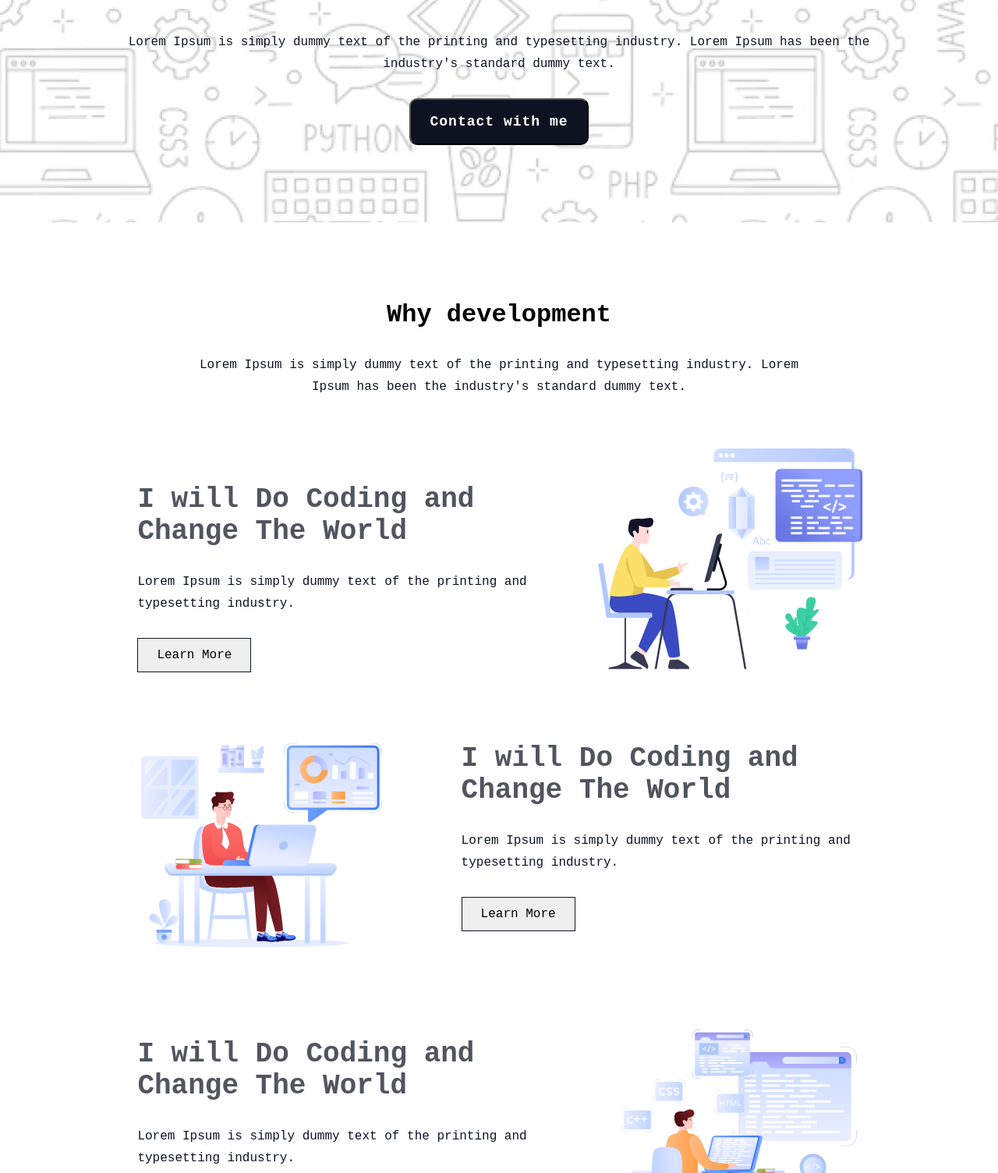
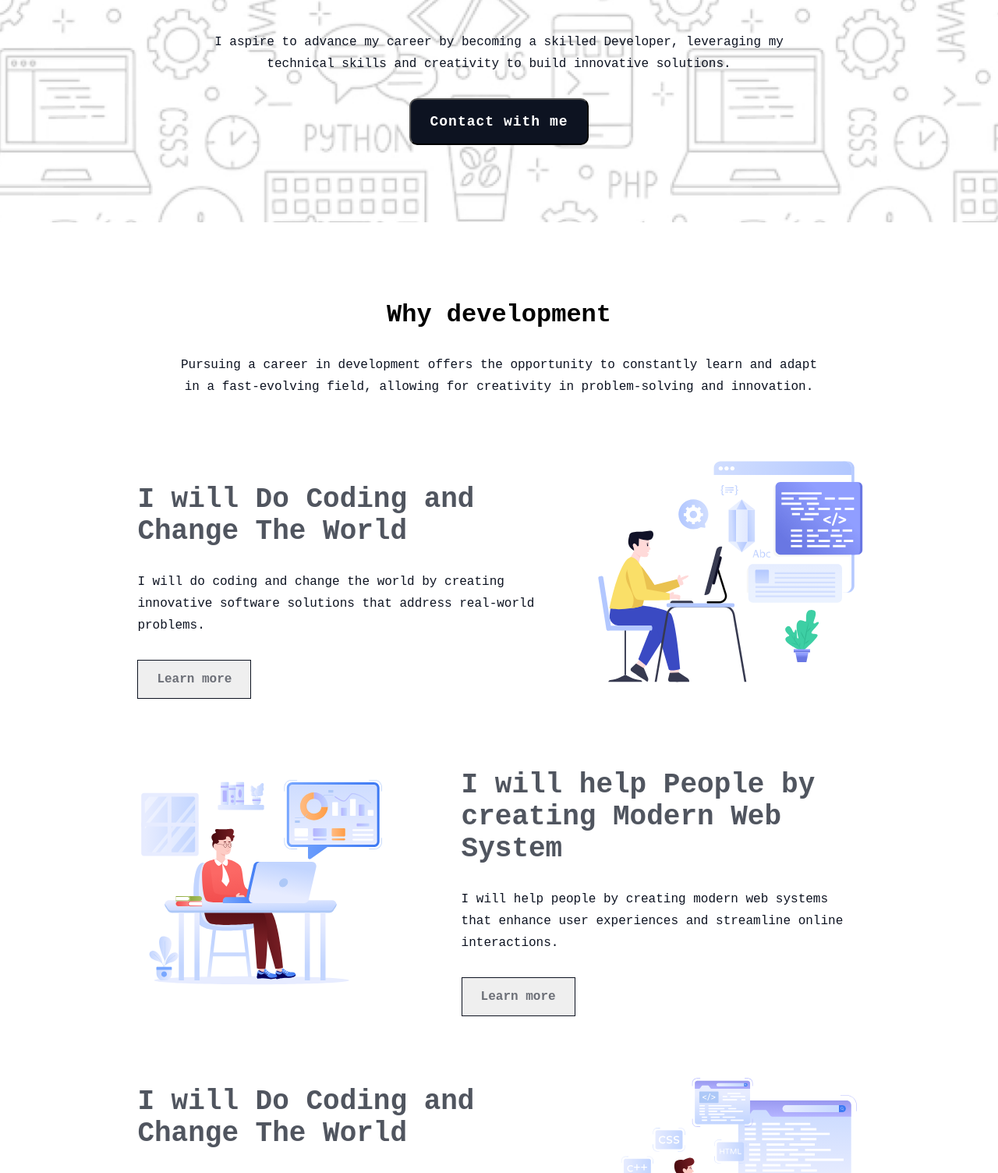
Before and after one commit to emadulislam04/assignment01, a plain HTML site: page index.html in a window 1280 px wide. Shown: the part 616-2120 px from the top of the page at 78% size. Drawn offline with Linux system fonts and the light colour scheme; files whose address does not match are found by name; a web font is replaced by a local one.

Commit message:
Added final code

```diff
--- a/assets/css/style.css
+++ b/assets/css/style.css
@@ -39,6 +39,7 @@ p{
 a{
     text-decoration: underline;
     color: var(--primary-color);
+    font-weight: 600;
 }
 .w-100{
     width: 100%;
@@ -89,7 +90,7 @@ header{
     align-items: center;
     justify-content: space-between;
 }
-header > button{
+header  button{
     background-color: transparent;
     padding: 12px 24px;
     border: 2px solid #0D1321;
@@ -109,7 +110,8 @@ header > button{
     min-height: 100vh;
 }
 .hero p{
-    margin: 30px 0px;
+    margin: 30px auto;
+    width: 80%;
 }
 
 
@@ -135,10 +137,11 @@ header > button{
 }
 .developmentContent button{
     border: 1px solid #0D1321;
-    font-weight: 400;
+    font-weight: 600;
     font-size: 16px;
     font-family: var(--primary-font-family);
-    padding: 12px 24px;
+    padding: 15px 24px;
+    color: #0d132194;
 }
 
 
@@ -160,13 +163,13 @@ iframe{
 
 /* atrget */
 .html{
-    background-color: #ff4c1e33;
+    background-color: #ff4c1e2e;
 }
 .css{
-    background-color: #004ce845;
+    background-color: #004ce82b;
 }
 .js{
-    background-color: #ffdf004f;
+    background-color: #ffdf003d;
 }
 .targetRow{
     justify-content: space-evenly;
@@ -179,8 +182,8 @@ iframe{
 /* next target */
 .nextTargetItem {
     border: 2px solid #0d13211c;
-    margin: 60px 0px;
-    padding: 40px;
+    margin: 45px 0px;
+    padding: 35px;
     border-radius: 30px;
 }
 .nextTargetItem img{
--- a/index.html
+++ b/index.html
@@ -9,7 +9,9 @@
 <body class="primary-font ">
     <header class="d-flex container">
         <h2>Emadul.Islam</h2>
-        <button class="primary-font">Download resume</button>
+       <a href="#" target="_blank">
+         <button class="primary-font">Download resume</button>
+       </a>
 
     </header>
     <main>
@@ -18,7 +20,7 @@
             <div class="content container text-center">
                 <img src="./assets/images/hero-img.png" alt="">
                 <h1>"In the near future, I hope to become a Developer."</h1>
-                <p>Lorem Ipsum is simply dummy text of the printing and typesetting industry. Lorem Ipsum has been the industry's standard dummy text.</p>
+                <p>I aspire to advance my career by becoming a skilled Developer, leveraging my technical skills and creativity to build innovative solutions.</p>
                     <button class="primary-btn primary-font">
                         Contact with me
                     </button>
@@ -31,31 +33,40 @@
             <div class="whyDevelopment sectionSpace justify-center">
                 <div class="sectionHeader text-center container">
                     <h3>Why development</h3>
-                    <p>Lorem Ipsum is simply dummy text of the printing and typesetting industry. Lorem Ipsum has been the industry's standard dummy text.</p>
+                    <p>Pursuing a career in development offers the opportunity to constantly learn and adapt in a fast-evolving field, allowing for creativity in problem-solving and innovation. </p>
                 </div>
                 <div class="d-flex developmentBox">
 
                     <div class="developmentContent">
                         <h2>I will Do Coding and Change The World</h2>
-                        <p>Lorem Ipsum is simply dummy text of the printing and typesetting industry.</p>
-                        <button>Learn More</button>
+                        <p>I will do coding and change the world by creating innovative software solutions that address real-world problems.</p>
+                        <a href="#" target="_blank">
+                            <button>Learn more</button>
+                          </a>
+
                     </div>
                     <img src="./assets//images/whyDevelop_1.svg" alt="">
                 </div>
                 <div class="d-flex developmentBox">
                     <img src="./assets//images/whyDevelop_2.svg" alt="">
                     <div class="developmentContent">
-                        <h2>I will Do Coding and Change The World</h2>
-                        <p>Lorem Ipsum is simply dummy text of the printing and typesetting industry.</p>
-                        <button>Learn More</button>
+                        <h2>I will help People by creating Modern Web System</h2>
+                        <p>I will help people by creating modern web systems that enhance user experiences and streamline online interactions.</p>
+                        <a href="#" target="_blank">
+                            <button>Learn more</button>
+                          </a>
+
                     </div>
                 </div>
                 <div class="d-flex developmentBox">
 
                     <div class="developmentContent">
                         <h2>I will Do Coding and Change The World</h2>
-                        <p>Lorem Ipsum is simply dummy text of the printing and typesetting industry.</p>
-                        <button>Learn More</button>
+                        <p>I will do coding and change the world by creating innovative software solutions that address real-world problems.</p>
+                        <a href="#" target="_blank">
+                            <button>Learn more</button>
+                          </a>
+
                     </div>
                     <img src="./assets//images/whyDevelop_3.svg" alt="">
                 </div>
@@ -67,7 +78,7 @@
           <section class="container">
             <div class="sectionHeader text-center container">
                 <h3>My Inspiration</h3>
-                <p>Lorem Ipsum is simply dummy text of the printing and typesetting industry. Lorem Ipsum has been the industry's standard dummy text.</p>
+                <p>My inspiration stems from the desire to leverage technology to solve problems and improve lives. </p>
             </div>
             <div class="videoBox">
                 <iframe width="100%" height="100%" src="https://www.youtube.com/embed/DGHn2uOAVCE?si=YlGAub3MLUHCK7ml" title="YouTube video player" frameborder="0" allow="accelerometer; autoplay; clipboard-write; encrypted-media; gyroscope; picture-in-picture; web-share" referrerpolicy="strict-origin-when-cross-origin" allowfullscreen></iframe>
@@ -78,29 +89,28 @@
            <section class="container">
             <div class="sectionHeader text-center container">
                 <h3>My Current Target</h3>
-                <p>Lorem Ipsum is simply dummy text of the printing and typesetting industry. Lorem Ipsum has been the industry's standard dummy text.</p>
+                <p>My current target is to master HTML, CSS, and JavaScript, as these fundamental technologies are essential for creating dynamic and responsive web applications. </p>
             </div>
             <div class="targetRow d-flex">
                 <div class="html">
                     <img src="./assets//images/html.svg" alt="">
                     <h2>Html</h2>
-                    <p>Lorem Ipsum is simply dummy text of the printing.</p>
-                    <p></p>
-                    <a href="#">Learn more</a>
+                    <p>HTML (HyperText Markup Language) is the standard markup language used to create and structure content on the web.</p>
+                    <a href="#" target="_blank">Learn more</a>
                 </div>
                 <div class="css">
                     <img src="./assets//images/css.svg" alt="">
                     <h2>CSS</h2>
-                    <p>Lorem Ipsum is simply dummy text of the printing.</p>
+                    <p>CSS (Cascading Style Sheets) is a style sheet language used for describing the presentation of a document written in HTML or XML.</p>
                     <p></p>
-                    <a href="#">Learn more</a>
+                    <a href="#" target="_blank">Learn more</a>
                 </div>
                 <div class="js">
                     <img src="./assets//images/js.svg" alt="">
                     <h2>Javascript</h2>
-                    <p>Lorem Ipsum is simply dummy text of the printing.</p>
+                    <p>JavaScript (JS) is a versatile and powerful programming language commonly used to create interactive and dynamic content on websites.</p>
                     <p></p>
-                    <a href="#">Learn more</a>
+                    <a href="#" target="_blank">Learn more</a>
                 </div>
             </div>
            </section>
@@ -109,16 +119,16 @@
           <!-- my next target -->
            <section class="container">
             <div class="sectionHeader text-center container">
-                <h3>My Current Target</h3>
-                <p>Lorem Ipsum is simply dummy text of the printing and typesetting industry. Lorem Ipsum has been the industry's standard dummy text.</p>
+                <h3>My Next Target</h3>
+                <p>My next target is to become proficient in React.js, Node.js, and MongoDB.</p>
             </div>
             <div class="nextTarget">
                 <div class="d-flex nextTargetItem">
                     <img src="./assets//images/react.svg" alt="">
                     <div>
                         <h2>ReactJs</h2>
-                        <p>Lorem Ipsum is simply dummy text of the printing and typesetting industry. Lorem Ipsum has been the industry's standard dummy text.</p>
-                        <a href="#">Learn more</a>
+                        <p>React.js, often referred to simply as React, is a popular JavaScript library for building user interfaces. </p>
+                        <a href="#" target="_blank">Learn more</a>
                     </div>
 
                 </div>
@@ -127,8 +137,8 @@
                     <img src="./assets//images/nodejs.svg" alt="">
                     <div>
                         <h2>NodeJs</h2>
-                        <p>Lorem Ipsum is simply dummy text of the printing and typesetting industry. Lorem Ipsum has been the industry's standard dummy text.</p>
-                        <a href="#">Learn more</a>
+                        <p>Node.js is a runtime environment that allows developers to run JavaScript code outside of a web browser. </p>
+                        <a href="#" target="_blank">Learn more</a>
                     </div>
 
                 </div>
@@ -137,8 +147,8 @@
                     <img src="./assets//images/mongodb.svg" alt="">
                     <div>
                         <h2>MongoDB</h2>
-                        <p>Lorem Ipsum is simply dummy text of the printing and typesetting industry. Lorem Ipsum has been the industry's standard dummy text.</p>
-                        <a href="#">Learn more</a>
+                        <p>MongoDB is a popular, open-source NoSQL database that stores data in flexible, JSON-like documents.</p>
+                        <a href="#" target="_blank">Learn more</a>
                     </div>
 
                 </div>
@@ -152,8 +162,8 @@
                 <div class="contactBox sectionSpace d-flex align-items-center">
                    <div class="w-100">
                         <div class="text-center container">
-                            <h3 class="text-white">My Current Target</h3>
-                            <p class="text-white">Lorem Ipsum is simply dummy text of the printing and typesetting industry.</p>
+                            <h3 class="text-white">I need Support</h3>
+                            <p class="text-white">I'm here to provide any assistance you need with your coding journey or any questions you have about web development.</p>
                         </div>
                         <div class="subscriptionForm d-flex justify-center">
                             <form action="#">
@@ -170,7 +180,7 @@
         <div class="footerContent container d-flex align-items-center">
             <h5>An Open Commitment by Emadul islam</h5>
             <div class="social">
-                <a href="#"><img src="./assets//images/facebook.svg" alt=""></a>
+                <a href="https://www.facebook.com/emadulislam2004"><img src="./assets//images/facebook.svg" alt=""></a>
                 <a href="#"><img src="./assets//images/github.svg" alt=""></a>
                 <a href="#"><img src="./assets//images/linkedin.svg" alt=""></a>
             </div>
```
